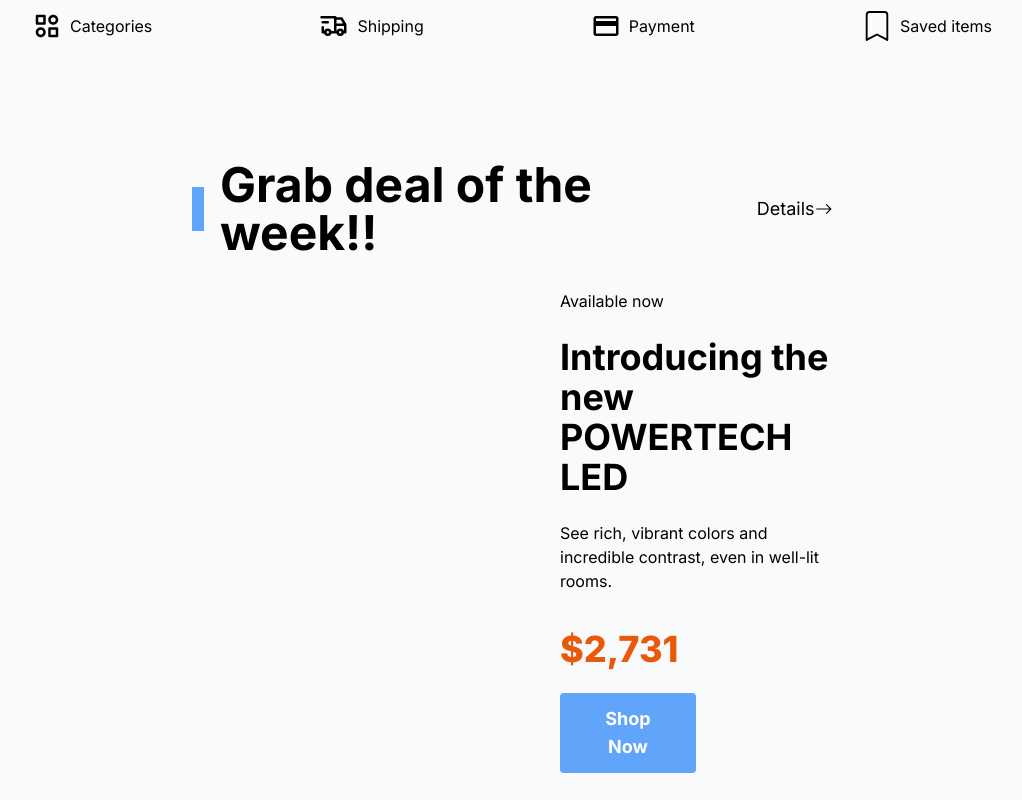
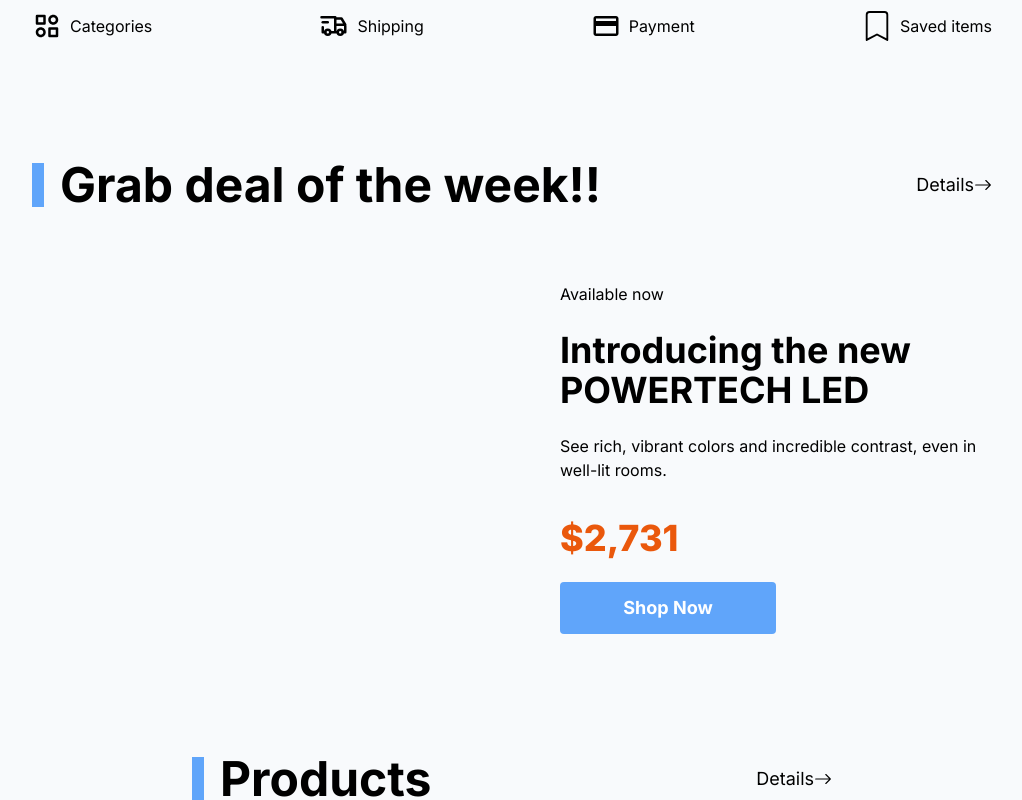
Before and after one commit to rakibulhasan933/power-tech-client, a Next.js app: page / in a window 1280 px wide. Shown: the part 900-1700 px from the top of the page, without its empty margins (128-1150 px from the left). Built offline with nearby package versions, Linux system fonts and the light colour scheme.

Commit message:
[ADD] week deal

```diff
--- a/components/Weekdeal/page.js
+++ b/components/Weekdeal/page.js
@@ -6,7 +6,7 @@ import monitor from "../assets/monitor.jpg";
 
 function WeekDeal() {
 	return (
-		<div className="mx-40">
+		<div>
 			<div className="pt-10">
 				<div className="flex items-center justify-between ">
 					<div className="flex items-center ">
```
